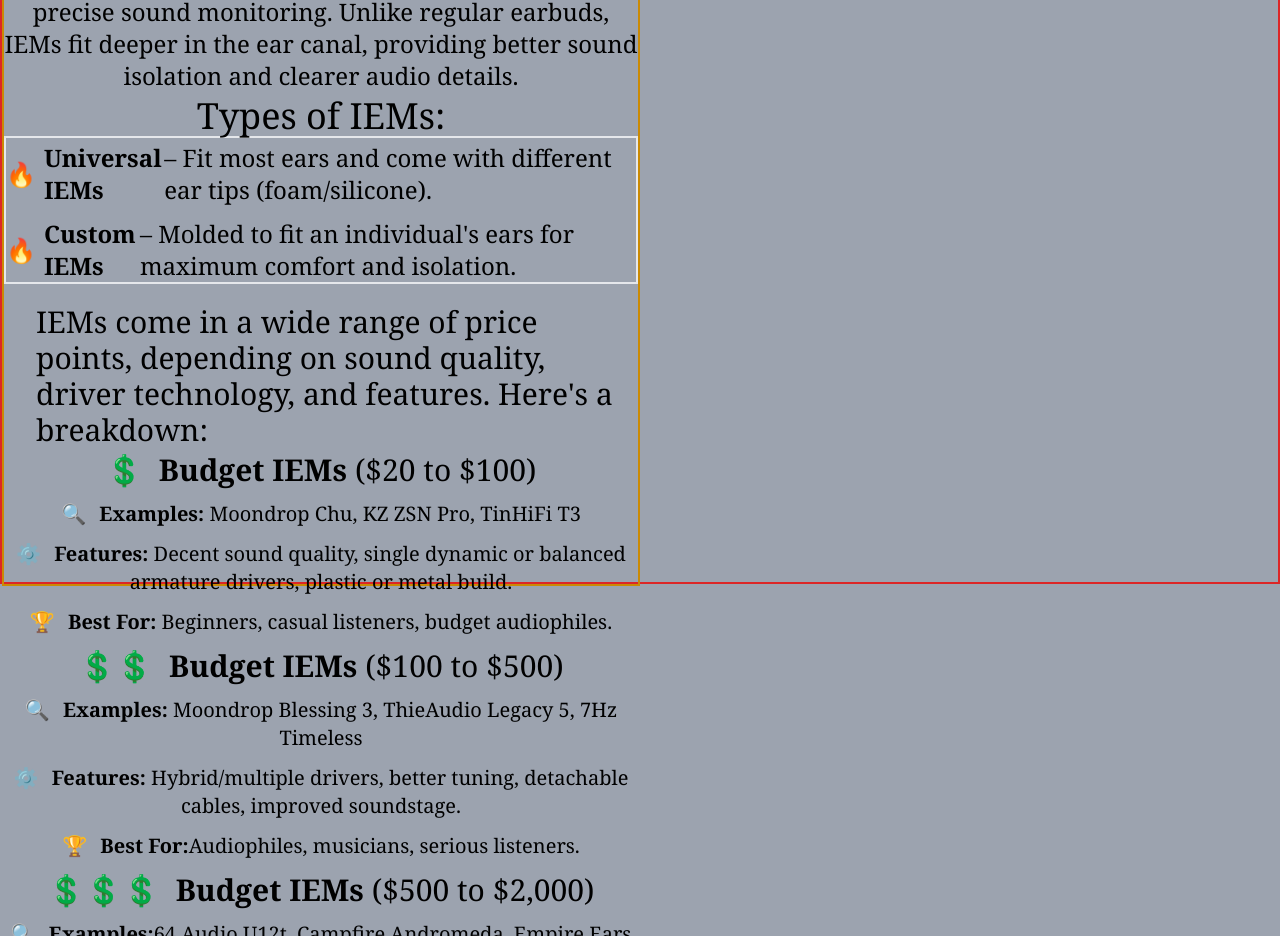
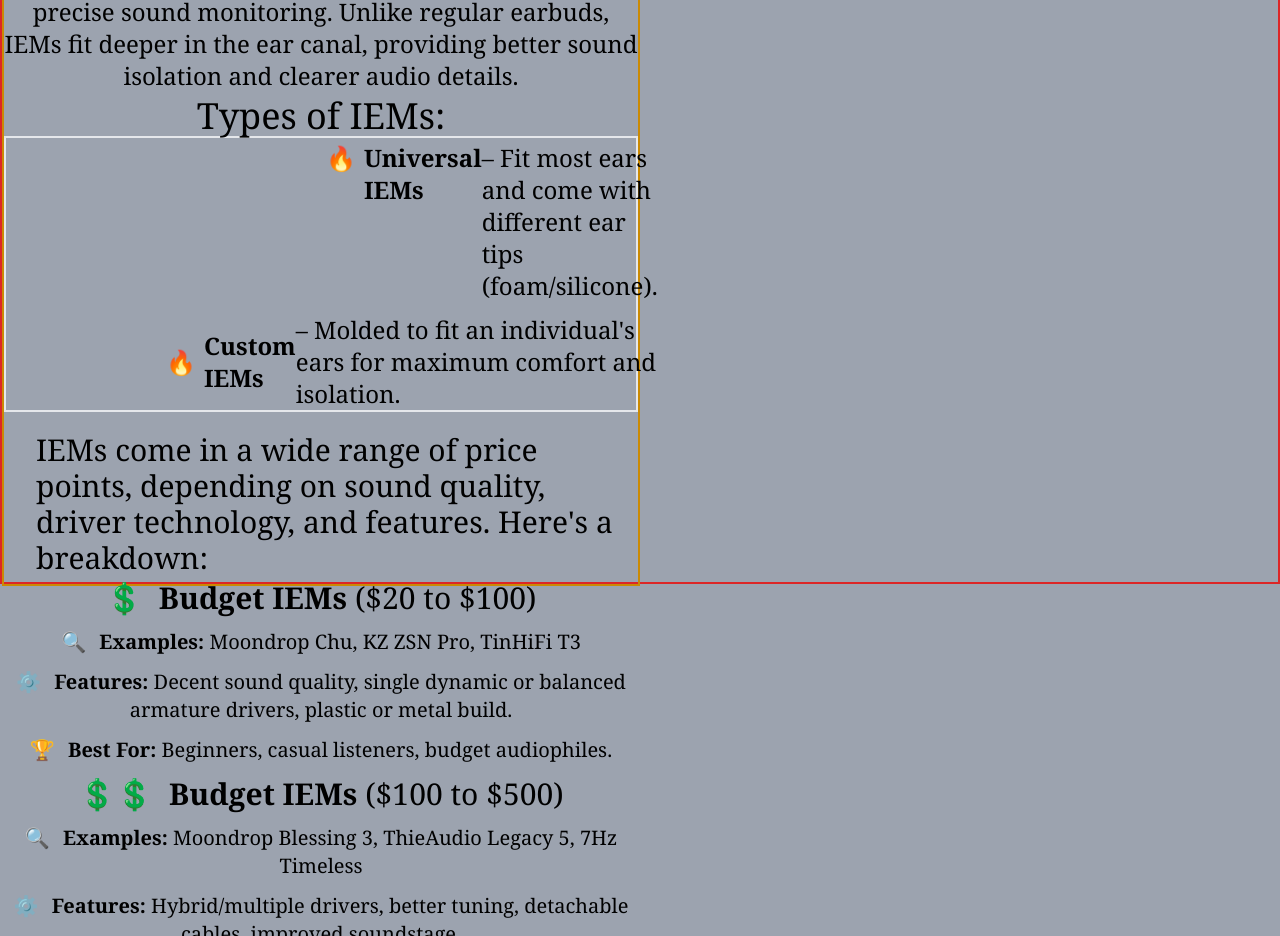
Before and after one commit to GavinEscanilla/tailwind-practice, a website: page index.html in a window 1280 px wide. Shown: the part 1080-2016 px from the top of the page. Drawn offline with nearby package versions, Linux system fonts and the light colour scheme.

Commit message:
tailwind bug

```diff
--- a/index.html
+++ b/index.html
@@ -40,15 +40,15 @@
           sound isolation and clearer audio details.
         </p>
         <h3 class="pt-1 text-center font-serif text-4xl">Types of IEMs:</h3>
-        <ul class="flex w-fit list-none flex-col space-y-2 border-2">
+        <ul class="flex list-none flex-col flex-wrap space-y-2 border-2">
           <li
-            class="flex items-center pt-1 font-serif text-2xl before:mr-2 before:content-['🔥']"
+            class="flex pl-80 pt-1 font-serif text-2xl before:mr-2 before:content-['🔥']"
           >
             <span class="font-bold">Universal IEMs </span> – Fit most ears and
             come with different ear tips (foam/silicone).
           </li>
           <li
-            class="flex items-center pt-1 font-serif text-2xl before:mr-2 before:content-['🔥']"
+            class="flex items-center pl-40 pt-1 font-serif text-2xl before:mr-2 before:content-['🔥']"
           >
             <span class="font-bold">Custom IEMs</span> – Molded to fit an
             individual's ears for maximum comfort and isolation.
```
